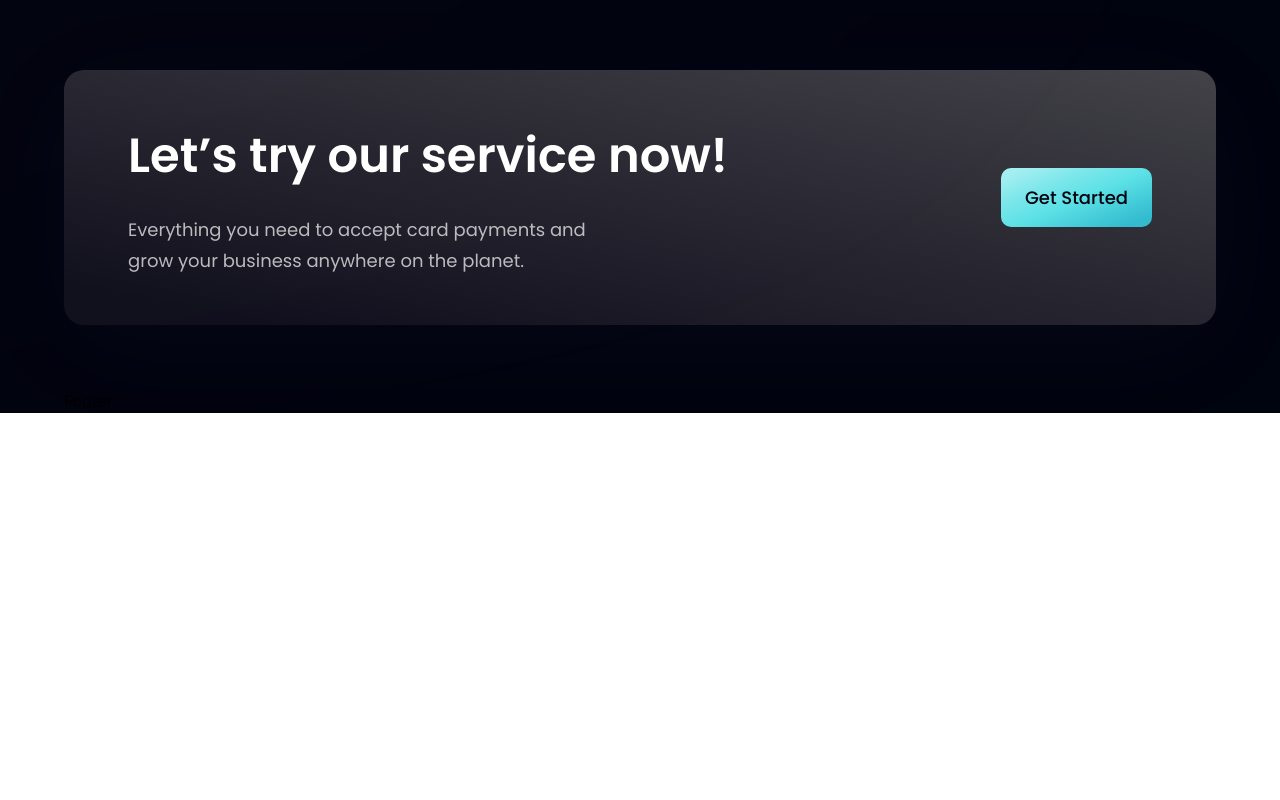
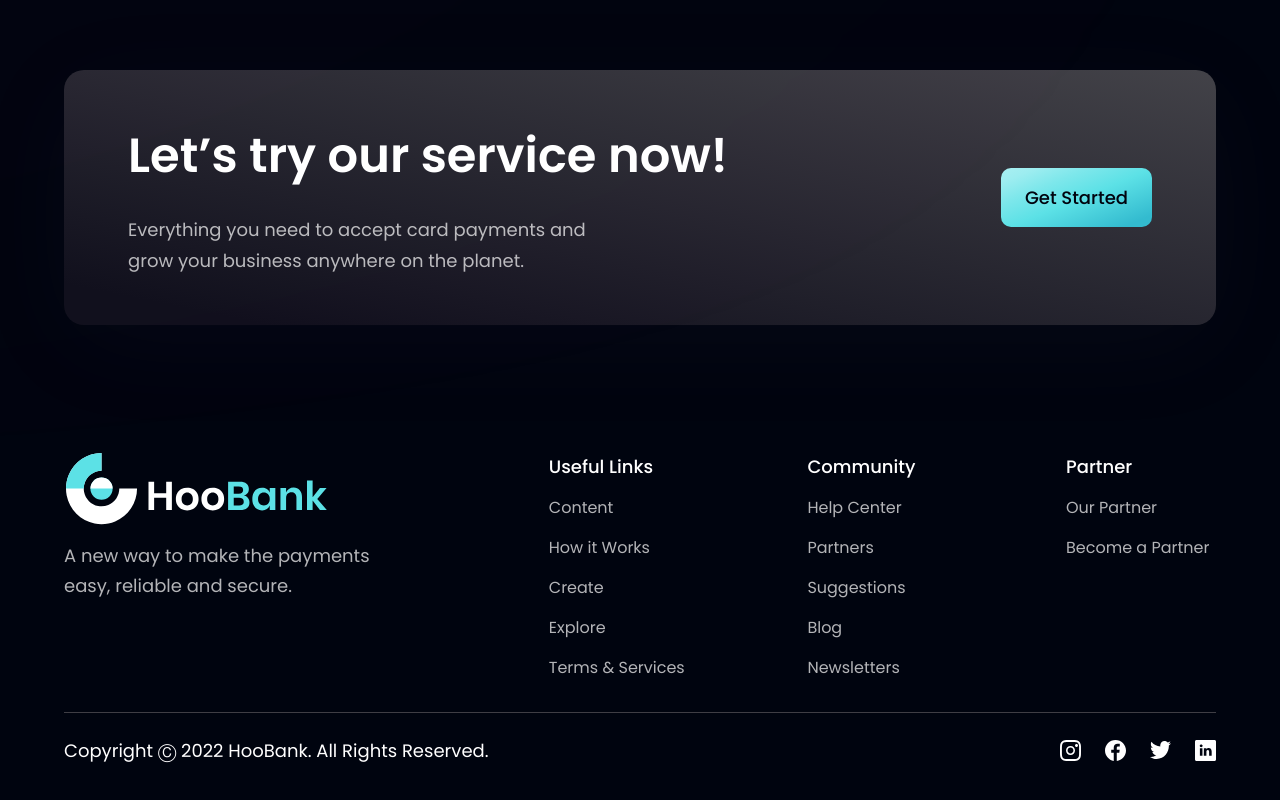
Before and after one commit to Emmanuel-Ingwe/bank-modern-app, a React (Vite) app: page / in a window 1280 px wide. Shown: the part 2938-3738 px from the top of the page. Before the commit the page ends 3351 px from the top, so only its background shows below. Built offline with nearby package versions, Linux system fonts and the light colour scheme.

Commit message:
Footer comp.

```diff
--- a/src/components/Footer.jsx
+++ b/src/components/Footer.jsx
@@ -1,11 +1,64 @@
-import React from 'react'
+import styles from "../style";
+import { logo } from "../assets";
+import { footerLinks, socialMedia } from "../constants";
 
-const Footer = () => {
-  return (
-    <div>
-      Footer
+const Footer = () => (
+  <section className={`${styles.flexCenter} ${styles.paddingY} flex-col`}>
+    <div className={`${styles.flexStart} md:flex-row flex-col mb-8 w-full`}>
+      <div className="flex-[1] flex flex-col justify-start mr-10">
+        <img
+          src={logo}
+          alt="hoobank"
+          className="w-[266px] h-[72.14px] object-contain"
+        />
+        <p className={`${styles.paragraph} mt-4 max-w-[312px]`}>
+          A new way to make the payments easy, reliable and secure.
+        </p>
+      </div>
+
+      <div className="flex-[1.5] w-full flex flex-row justify-between flex-wrap md:mt-0 mt-10">
+        {footerLinks.map((footerlink) => (
+          <div key={footerlink.title} className={`flex flex-col ss:my-0 my-4 min-w-[150px]`}>
+            <h4 className="font-poppins font-medium text-[18px] leading-[27px] text-white">
+              {footerlink.title}
+            </h4>
+            <ul className="list-none mt-4">
+              {footerlink.links.map((link, index) => (
+                <li
+                  key={link.name}
+                  className={`font-poppins font-normal text-[16px] leading-[24px] text-dimWhite hover:text-secondary cursor-pointer ${
+                    index !== footerlink.links.length - 1 ? "mb-4" : "mb-0"
+                  }`}
+                >
+                  {link.name}
+                </li>
+              ))}
+            </ul>
+          </div>
+        ))}
+      </div>
     </div>
-  )
-}
+
+    <div className="w-full flex justify-between items-center md:flex-row flex-col pt-6 border-t-[1px] border-t-[#3F3E45]">
+      <p className="font-poppins font-normal text-center text-[18px] leading-[27px] text-white">
+        Copyright Ⓒ 2022 HooBank. All Rights Reserved.
+      </p>
+
+      <div className="flex flex-row md:mt-0 mt-6">
+        {socialMedia.map((social, index) => (
+          <img
+            key={social.id}
+            src={social.icon}
+            alt={social.id}
+            className={`w-[21px] h-[21px] object-contain cursor-pointer ${
+              index !== socialMedia.length - 1 ? "mr-6" : "mr-0"
+            }`}
+            onClick={() => window.open(social.link)}
+          />
+        ))}
+      </div>
+    </div>
+  </section>
+);
 
 export default Footer;
```
